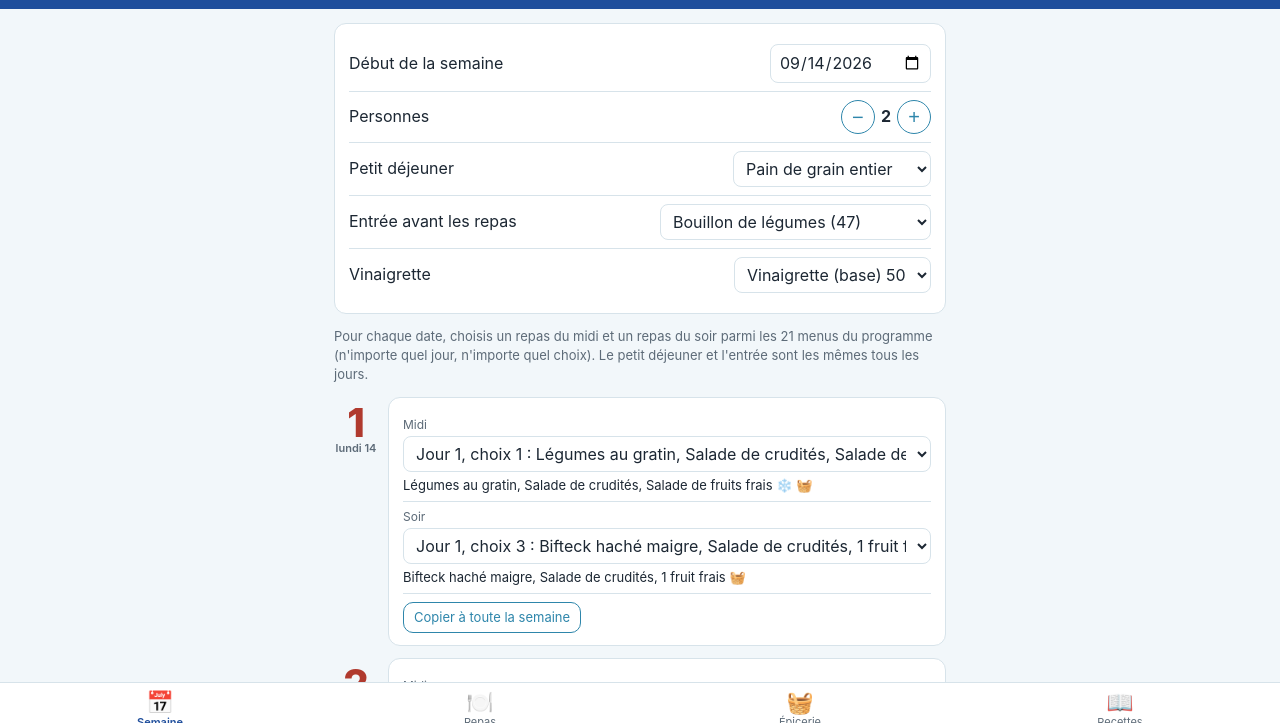
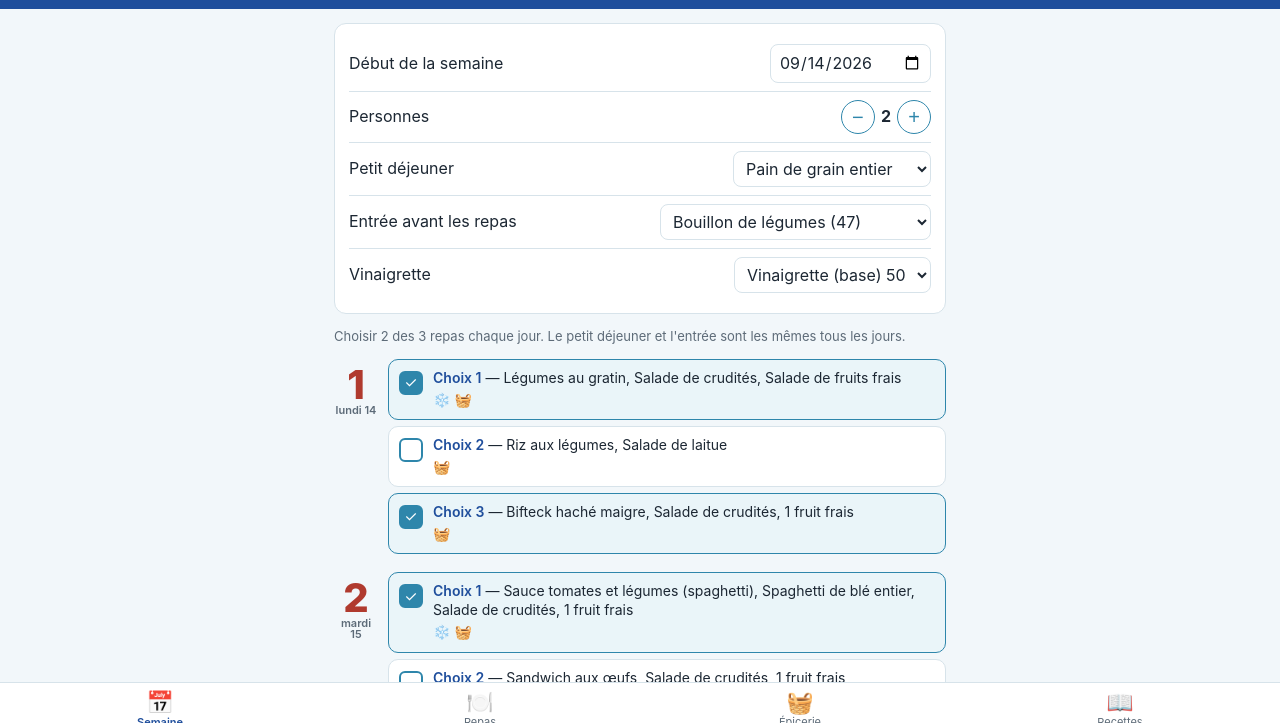
Before and after one commit to paulbouch26-png/Belleligne, a plain HTML site: page index.html in a window 1280 px wide. Shown: the part 63-786 px from the top of the page. Drawn offline with Linux system fonts and the light colour scheme.

Commit message:
Add files via upload

```diff
--- a/index.html
+++ b/index.html
@@ -44,11 +44,6 @@ input[type=number]{width:70px;text-align:center}
 .choice .t{font-size:14px;line-height:1.35}
 .choice .t b{color:var(--blue);font-weight:600}
 .choice .icons{font-size:14px;margin-top:2px}
-.slot{padding:6px 0;border-bottom:1px solid var(--line)}.slot:last-of-type{border-bottom:0}
-.slotk{font-size:12px;color:var(--muted);margin-bottom:3px}
-.slot select{max-width:100%;width:100%}
-.slotv{font-size:13px;margin-top:4px;color:var(--ink)}
-.btn.small{padding:5px 10px;font-size:13px}
 .warn{color:var(--brick);font-size:13px;font-weight:600;margin:4px 0 0 54px}
 .tabs{display:flex;gap:6px;overflow-x:auto;padding:2px 0 10px;-webkit-overflow-scrolling:touch}
 .tabs button{flex:none;border:1px solid var(--line);background:#fff;border-radius:20px;padding:7px 12px;font:inherit;font-size:14px;color:var(--ink)}
@@ -100,7 +95,7 @@ input[type=number]{width:70px;text-align:center}
     <div class="row"><label>Entrée avant les repas</label><select id="entree"><option value="47">Bouillon de légumes (47)</option><option value="40">Potage aux légumes verts (40)</option><option value="39">Soupe aux légumes (39)</option><option value="46">Soupe aux tomates (46)</option><option value="JUSLEG">Jus de légumes ou de tomate</option></select></div>
     <div class="row"><label>Vinaigrette</label><select id="vin"><option value="50">Vinaigrette (base) 50</option><option value="51">À l'ail 51</option><option value="52">Au yogourt 52</option><option value="53">Soleil 53</option></select></div>
   </div>
-  <p class="note">Pour chaque date, choisis un repas du midi et un repas du soir parmi les 21 menus du programme (n'importe quel jour, n'importe quel choix). Le petit déjeuner et l'entrée sont les mêmes tous les jours.</p>
+  <p class="note">Choisir 2 des 3 repas chaque jour. Le petit déjeuner et l'entrée sont les mêmes tous les jours.</p>
   <div id="grid"></div>
 </section>
 
@@ -138,16 +133,13 @@ const RAYONS=["1-Fruits & légumes","2-Viandes & poissons","3-Produits laitiers
 const DAYS=["dimanche","lundi","mardi","mercredi","jeudi","vendredi","samedi"];
 const KEY="belleligne.v1";
 function nextMonday(){const d=new Date();d.setHours(12,0,0,0);const dow=d.getDay();d.setDate(d.getDate()-((dow+6)%7));return d.toISOString().slice(0,10)}
-let S=JSON.parse(localStorage.getItem(KEY)||"null")||{start:nextMonday(),pers:2,dej:"PAIN",entree:"47",vin:"50",sel:{1:["1-1","1-3"],2:["2-1","2-3"],3:["3-1","3-3"],4:["4-1","4-3"],5:["5-1","5-3"],6:["6-1","6-3"],7:["7-1","7-3"]},chk:{},tab:"semaine",day:1};
-for(const d in S.sel)S.sel[d]=S.sel[d].map(x=>typeof x==="number"?`${d}-${x}`:x); // migration
+let S=JSON.parse(localStorage.getItem(KEY)||"null")||{start:nextMonday(),pers:2,dej:"PAIN",entree:"47",vin:"50",sel:{1:[1,3],2:[1,3],3:[1,3],4:[1,3],5:[1,3],6:[1,3],7:[1,3]},chk:{},tab:"semaine",day:1};
 const save=()=>localStorage.setItem(KEY,JSON.stringify(S));
 const $=s=>document.querySelector(s);
 const esc=s=>String(s).replace(/[&<>"]/g,c=>({"&":"&amp;","<":"&lt;",">":"&gt;",'"':"&quot;"}[c]));
 const label=refs=>refs.filter(r=>r!=="TISANE").map(r=>REC[r].name).join(", ");
 const iconsOf=refs=>[...new Set(refs.flatMap(r=>(RTXT[r]&&RTXT[r].ic)?[...RTXT[r].ic]:[]))].map(k=>ICONS[k]).join(" ");
 const menu=(d,c)=>DATA.menus.find(m=>m.d===d&&m.c===c).refs;
-const menuId=id=>{const [d,c]=id.split("-").map(Number);return menu(d,c)};
-const ALL=DATA.menus.map(m=>({id:`${m.d}-${m.c}`,d:m.d,c:m.c,refs:m.refs}));
 const fmt=q=>{const v=Math.ceil(q*10)/10;return (v%1?v.toFixed(1):String(v)).replace(".",",")};
 function dateOf(d){const x=new Date(S.start+"T12:00:00");x.setDate(x.getDate()+d-1);return x}
 function dayName(d){const x=dateOf(d);return DAYS[x.getDay()]+" "+x.getDate()}
@@ -155,7 +147,7 @@ function dayName(d){const x=dateOf(d);return DAYS[x.getDay()]+" "+x.getDate()}
 // ---- calculs ----
 function portionsFor(d){ // Map ref -> portions pour la journée d
   const p=new Map();const add=(r,n)=>p.set(r,(p.get(r)||0)+n);
-  for(const id of S.sel[d]){for(const r of menuId(id)){add(r,S.pers);if(VINSET.has(r))add(S.vin,S.pers)}}
+  for(const c of S.sel[d]){for(const r of menu(d,c)){add(r,S.pers);if(VINSET.has(r))add(S.vin,S.pers)}}
   add(S.entree,S.sel[d].length*S.pers);add("DEJ",S.pers);add(S.dej,S.pers);return p}
 function ingredients(pmap){ // agrège en {rayon:{ing:{q,u}}}
   const out={};
@@ -166,16 +158,15 @@ function weekPortions(){const p=new Map();for(let d=1;d<=7;d++)for(const [r,n] o
 // ---- rendu : semaine ----
 function renderWeek(){
   $("#start").value=S.start;$("#pVal").textContent=S.pers;$("#dej").value=S.dej;$("#entree").value=S.entree;$("#vin").value=S.vin;
-  const opts=v=>`<option value="">— aucun —</option>`+ALL.map(m=>`<option value="${m.id}"${m.id===v?" selected":""}>Jour ${m.d}, choix ${m.c} : ${esc(label(m.refs))}</option>`).join("");
   let h="";
-  for(let d=1;d<=7;d++){const s=S.sel[d];
-    h+=`<div class="day"><div class="daynum">${d}<small>${esc(dayName(d))}</small></div><div class="card" style="margin:0">`;
-    [["Midi",0],["Soir",1]].forEach(([k,i])=>{const v=s[i]||"";const m=ALL.find(x=>x.id===v);
-      h+=`<div class="slot"><div class="slotk">${k}</div><select data-d="${d}" data-i="${i}">${opts(v)}</select>${m?`<div class="slotv">${esc(label(m.refs))} <span class="icons">${iconsOf(m.refs)}</span></div>`:""}</div>`});
-    h+=`<div class="tools" style="margin:8px 0 0"><button class="btn small" data-copy="${d}">Copier à toute la semaine</button></div></div></div>`}
+  for(let d=1;d<=7;d++){
+    h+=`<div class="day"><div class="daynum">${d}<small>${esc(dayName(d))}</small></div><div>`;
+    for(let c=1;c<=3;c++){const refs=menu(d,c);const on=S.sel[d].includes(c);
+      h+=`<div class="choice${on?" on":""}" data-d="${d}" data-c="${c}"><div class="chk">${on?"✓":""}</div><div><div class="t"><b>Choix ${c}</b> — ${esc(label(refs))}</div><div class="icons">${iconsOf(refs)}</div></div></div>`}
+    if(S.sel[d].length>2)h+=`<div class="warn">Le programme demande 2 choix par jour.</div>`;
+    h+=`</div></div>`}
   $("#grid").innerHTML=h;
-  $("#grid").querySelectorAll("select").forEach(el=>el.onchange=()=>{const d=+el.dataset.d,i=+el.dataset.i;const a=S.sel[d];while(a.length<2)a.push("");a[i]=el.value;S.sel[d]=a.filter(x=>x)/*compacte*/;if(i===1&&a[0]===""&&el.value)S.sel[d]=[el.value];save();renderWeek()});
-  $("#grid").querySelectorAll("[data-copy]").forEach(b=>b.onclick=()=>{const src=S.sel[+b.dataset.copy];for(let d=1;d<=7;d++)S.sel[d]=[...src];save();renderWeek()});
+  $("#grid").querySelectorAll(".choice").forEach(el=>el.onclick=()=>{const d=+el.dataset.d,c=+el.dataset.c;const a=S.sel[d];const i=a.indexOf(c);i>=0?a.splice(i,1):a.push(c);a.sort();save();renderWeek()});
 }
 // ---- rendu : recette ----
 function recipeHTML(ref,open){
@@ -197,13 +188,13 @@ function renderCal(){
   h+=`<div class="meal"><div class="k">Entrée (avant chaque repas)</div><div class="v">${esc(REC[S.entree].name)}</div>${recipeHTML(S.entree)}</div></div>`;
   const sel=S.sel[d];
   if(!sel.length)h+=`<div class="card empty">Aucun repas choisi pour ce jour. Sélectionne-les dans l'onglet Semaine.</div>`;
-  sel.forEach((id,idx)=>{const refs=menuId(id);const [jd,jc]=id.split("-");
-    h+=`<div class="card"><div class="meal"><div class="k">${idx===0?"Repas du midi":"Repas du soir"} — jour ${jd}, choix ${jc} du programme</div><div class="v">${refs.map(r=>esc(REC[r].name)).join("<br>")}</div>`;
+  sel.forEach((c,idx)=>{const refs=menu(d,c);
+    h+=`<div class="card"><div class="meal"><div class="k">${idx===0?"Repas du midi":"Repas du soir"} — choix ${c}</div><div class="v">${refs.map(r=>esc(REC[r].name)).join("<br>")}</div>`;
     h+=refs.filter(r=>RTXT[r]).map(r=>recipeHTML(r)).join("");
     if(refs.some(r=>VINSET.has(r)))h+=recipeHTML(S.vin);
     h+=`</div></div>`});
   // à préparer la veille pour le lendemain
-  if(d<7){const nxt=S.sel[d+1].flatMap(id=>menuId(id)).concat([S.entree,S.dej]);const tips=[...new Set(nxt.filter(r=>PREP[r]).map(r=>`<b>${esc(REC[r].name)}</b> — ${esc(PREP[r])}`))];
+  if(d<7){const nxt=S.sel[d+1].flatMap(c=>menu(d+1,c)).concat([S.entree,S.dej]);const tips=[...new Set(nxt.filter(r=>PREP[r]).map(r=>`<b>${esc(REC[r].name)}</b> — ${esc(PREP[r])}`))];
     if(tips.length)h+=`<h2>À préparer la veille pour le jour ${d+1}</h2><div class="prep">${tips.join("<br>")}</div>`}
   // ingrédients du jour
   const ing=ingredients(portionsFor(d));
--- a/sw.js
+++ b/sw.js
@@ -1,4 +1,4 @@
-const C="belleligne-v2";const F=["./","./index.html","./manifest.webmanifest","./icon-192.png","./icon-512.png"];
+const C="belleligne-v1";const F=["./","./index.html","./manifest.webmanifest","./icon-192.png","./icon-512.png"];
 self.addEventListener("install",e=>{e.waitUntil(caches.open(C).then(c=>c.addAll(F)).then(()=>self.skipWaiting()))});
 self.addEventListener("activate",e=>{e.waitUntil(caches.keys().then(k=>Promise.all(k.filter(x=>x!==C).map(x=>caches.delete(x)))).then(()=>self.clients.claim()))});
 self.addEventListener("fetch",e=>{e.respondWith(fetch(e.request).then(r=>{const cp=r.clone();caches.open(C).then(c=>c.put(e.request,cp));return r}).catch(()=>caches.match(e.request).then(r=>r||caches.match("./index.html"))))});
```
